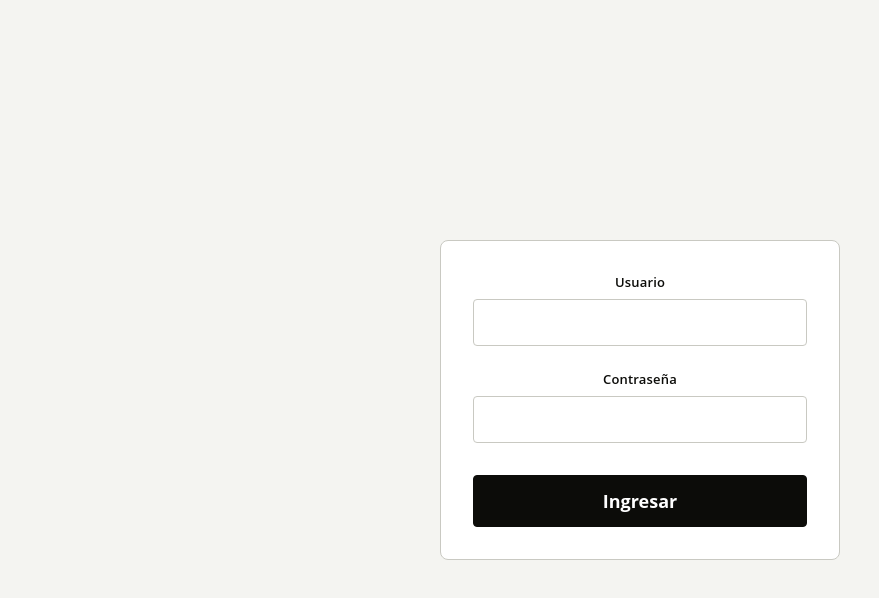
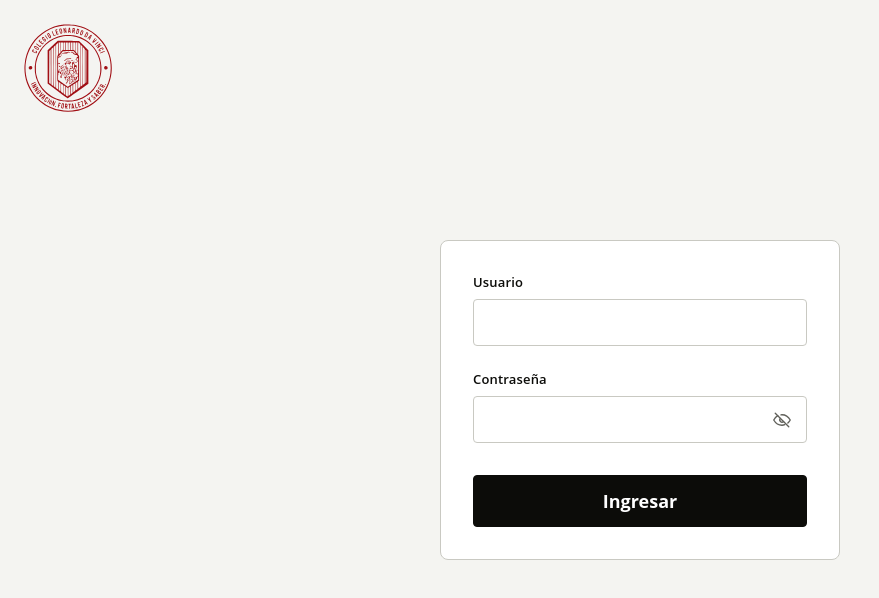
Before and after one commit to foboooos/Inventario-y-Soporte, a React (Vite) app in the folder frontend/: page / in a window 1280 px wide. Shown: the top 598 px of the page, without its empty margins (0-879 px from the left). Built offline with nearby package versions, Linux system fonts and the light colour scheme; no server answers.

Commit message:
fix: login

```diff
--- a/frontend/src/components/LoginForm.tsx
+++ b/frontend/src/components/LoginForm.tsx
@@ -11,6 +11,7 @@ type LoginFormProps = {
 export function LoginForm({ onAuthenticated }: LoginFormProps) {
   const [usuario, setUsuario] = useState('')
   const [password, setPassword] = useState('')
+  const [showPassword, setShowPassword] = useState(false)
   const [error, setError] = useState('')
   const [loading, setLoading] = useState(false)
 
@@ -31,12 +32,35 @@ export function LoginForm({ onAuthenticated }: LoginFormProps) {
 
   return (
     <main className="app-shell">
+      <img className="login-logo" src="/logo-colegio.svg" alt="Logo del colegio" />
       <section className="login-card">
         <form onSubmit={handleSubmit}>
           <label htmlFor="usuario">Usuario</label>
           <input id="usuario" type="text" value={usuario} onChange={(event) => setUsuario(event.target.value)} required autoComplete="username" pattern="[a-z0-9._-]+\.[a-z0-9._-]+" title="Usa el formato nombre.apellido en minúsculas" />
           <label htmlFor="password">Contraseña</label>
-          <input id="password" type="password" value={password} onChange={(event) => setPassword(event.target.value)} required minLength={8} autoComplete="current-password" />
+          <div className="password-field">
+            <input id="password" type={showPassword ? 'text' : 'password'} value={password} onChange={(event) => setPassword(event.target.value)} required minLength={8} autoComplete="current-password" />
+            <button
+              type="button"
+              className="password-toggle"
+              onClick={() => setShowPassword((visible) => !visible)}
+              aria-label={showPassword ? 'Ocultar contraseña' : 'Mostrar contraseña'}
+              aria-pressed={showPassword}
+            >
+              {showPassword ? (
+                <svg viewBox="0 0 24 24" aria-hidden="true">
+                  <path d="M1 12s4-8 11-8 11 8 11 8-4 8-11 8S1 12 1 12Z" />
+                  <circle cx="12" cy="12" r="3" />
+                </svg>
+              ) : (
+                <svg viewBox="0 0 24 24" aria-hidden="true">
+                  <path d="m3 3 18 18" />
+                  <path d="M10.6 5.08A10.94 10.94 0 0 1 12 5c7 0 11 7 11 7a18.45 18.45 0 0 1-3.17 3.98M6.23 6.23C3.03 8.15 1 12 1 12s4 7 11 7a10.7 10.7 0 0 0 3.77-.68" />
+                  <path d="M9.88 9.88a3 3 0 0 0 4.24 4.24" />
+                </svg>
+              )}
+            </button>
+          </div>
           {error && <p className="error" role="alert">{error}</p>}
           <button type="submit" disabled={loading}>{loading ? 'Ingresando…' : 'Ingresar'}</button>
         </form>
--- a/frontend/src/styles/login.css
+++ b/frontend/src/styles/login.css
@@ -1,4 +1,5 @@
 .app-shell {
+  position: relative;
   min-height: 100svh;
   display: grid;
   place-items: center;
@@ -7,6 +8,15 @@
   background: var(--minimal-surface);
   color: var(--minimal-text);
   font-family: 'Open Sans', 'Segoe UI', sans-serif;
+}
+
+.login-logo {
+  position: absolute;
+  top: 24px;
+  left: 24px;
+  width: 88px;
+  height: 88px;
+  object-fit: contain;
 }
 
 .login-card {
@@ -18,6 +28,85 @@
   background: #fff;
 }
 
+.login-card form label {
+  text-align: left;
+}
+
 .login-card form label:first-of-type {
   margin-top: 0;
 }
+
+.login-card input:hover {
+  border-color: var(--minimal-border);
+}
+
+.password-field {
+  position: relative;
+}
+
+.password-field input {
+  padding-right: 52px;
+}
+
+.password-toggle {
+  position: absolute;
+  top: 50%;
+  right: 8px;
+  width: 32px;
+  min-height: 32px;
+  margin: 0;
+  padding: 6px;
+  border: 0;
+  border-radius: 4px;
+  color: var(--minimal-muted);
+  background: transparent;
+  font-size: 12px;
+  font-weight: 600;
+  line-height: 1;
+  transform: translateY(-50%);
+}
+
+.password-toggle svg {
+  display: block;
+  width: 18px;
+  height: 18px;
+  fill: none;
+  stroke: currentColor;
+  stroke-linecap: round;
+  stroke-linejoin: round;
+  stroke-width: 1.8;
+}
+
+.password-toggle:hover:not(:disabled) {
+  color: var(--minimal-primary);
+  background: transparent;
+}
+
+.password-toggle:active:not(:disabled) {
+  color: var(--minimal-primary);
+  background: transparent;
+  transform: translateY(-50%);
+}
+
+.login-card input:focus {
+  border-color: var(--minimal-primary);
+}
+
+.login-card input:focus-visible {
+  outline: none;
+}
+
+.login-card form > button[type="submit"]:hover:not(:disabled) {
+  border-color: var(--minimal-primary);
+  color: #fff;
+  background: var(--minimal-primary);
+}
+
+@media (max-width: 480px) {
+  .login-logo {
+    top: 16px;
+    left: 16px;
+    width: 64px;
+    height: 64px;
+  }
+}
```
Also changed, not shown: frontend/public/logo-colegio.svg (added).
